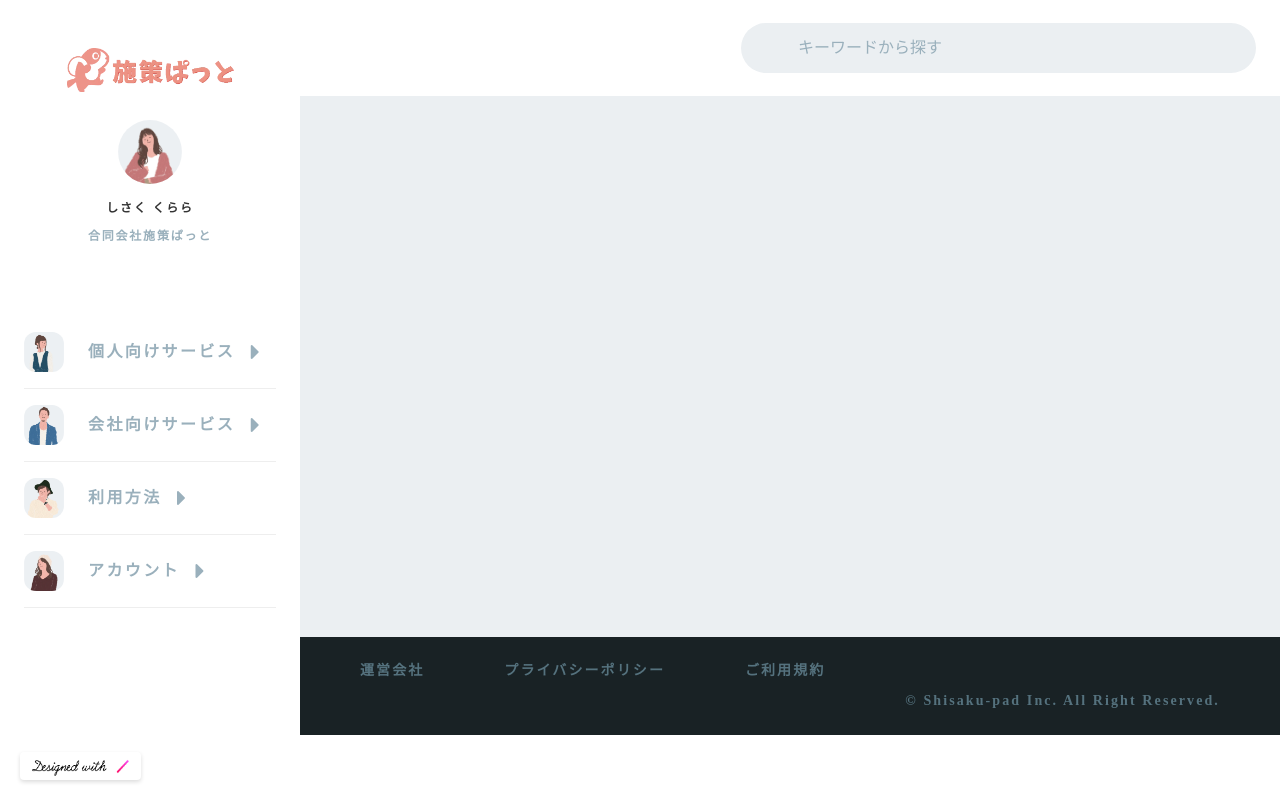
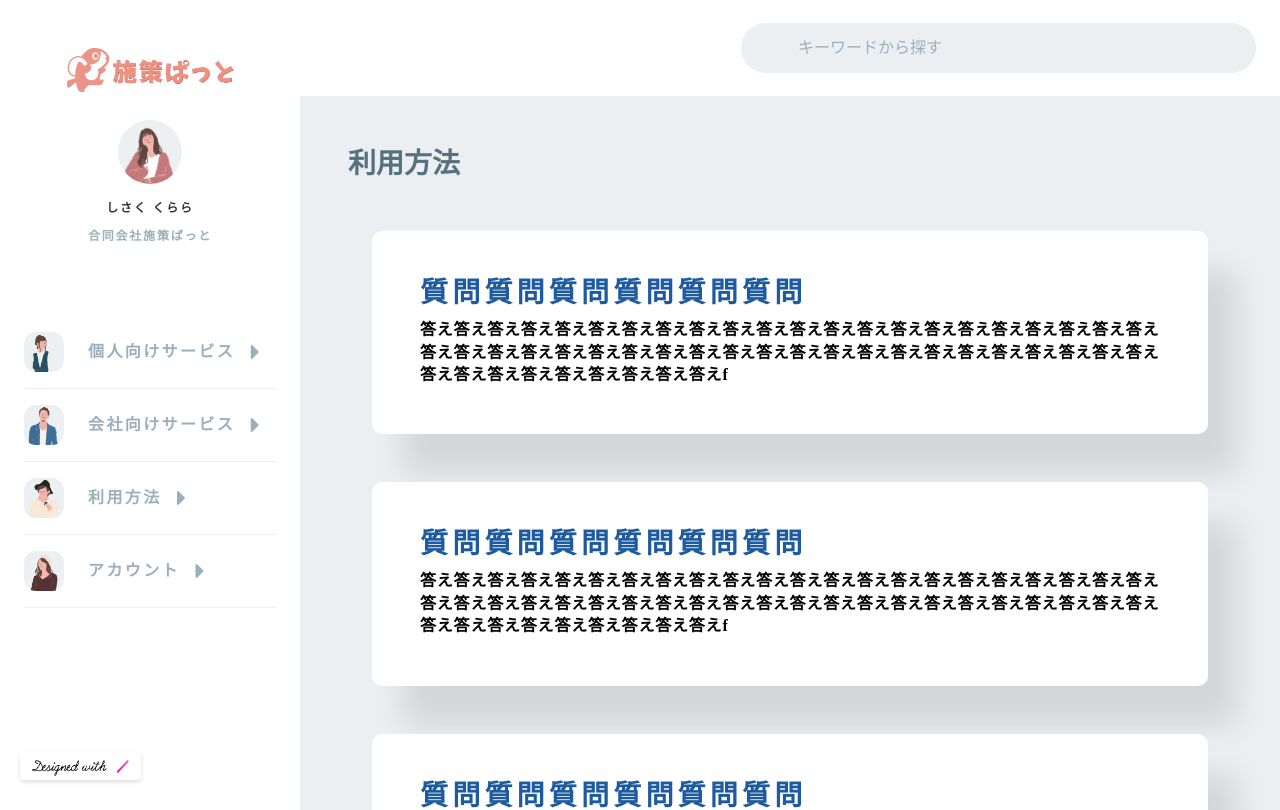
Before and after one commit to Goal000330/React-ProductSevice_site, a React (Create React App) app: page /usage in a window 1280 px wide. Shown: the top 810 px of the page. Built offline with nearby package versions, Linux system fonts and the light colour scheme.

Commit message:
add usage page
mostly usage component added

```diff
--- a/src/config/constant.tsx
+++ b/src/config/constant.tsx
@@ -81,7 +81,7 @@ export const SidbarData = [
     router: [
       {
         name: "利用方法",
-        link: "",
+        link: "/usage",
       },
       {
         name: "お問い合わせ",
--- a/src/layout/Layout.tsx
+++ b/src/layout/Layout.tsx
@@ -8,6 +8,7 @@ import { LayoutStyles } from "./LayoutStyle";
 import Header from "./Header/Header";
 import Sidebar from "./Sidebar/Sidebar";
 import Footer from "./Footer/Footer";
+import { Usage } from "pages/Usage/Usage";
 
 export default function Layout() {
   const classes = LayoutStyles();
@@ -21,6 +22,7 @@ export default function Layout() {
           <Route path='/' element={<Landing />} />
           <Route path='/account' element={<Account />} />
           <Route path='/private/healthy' element={<Healthy />} />
+          <Route path='/usage' element={<Usage />} />
         </Routes>
       </div>
       <Footer />
--- /dev/null
+++ b/src/pages/Usage/Usage.tsx
@@ -0,0 +1,24 @@
+/** @format */
+
+import { Grid } from "@material-ui/core";
+import Breadcrumbs from "components/Breadcrumbs/Breadcrumbs";
+import ServiceCard from "components/ServiceCard/ServiceCard";
+import { UsageCard } from "./component/UsageCard/UsageCard";
+import { UsageStyles } from "./UsageStyle";
+
+export const Usage = () => {
+  const classes = UsageStyles();
+  return (
+    <>
+      <div className={classes.root}>
+        <div className={classes.usageTitle}>利用方法</div>
+        <UsageCard />
+        <UsageCard />
+        <UsageCard />
+        <UsageCard />
+        <UsageCard />
+      </div>
+      <Breadcrumbs />
+    </>
+  );
+};
--- /dev/null
+++ b/src/pages/Usage/UsageStyle.tsx
@@ -0,0 +1,27 @@
+/** @format */
+
+import { createStyles, makeStyles, Theme } from "@material-ui/core/styles";
+
+export const UsageStyles = makeStyles((theme: Theme) =>
+  createStyles({
+    root: {
+      backgroundColor: "#ebeff2",
+      padding: "48px",
+      boxSizing: "border-box",
+      transitionDelay: "400ms",
+      transitionDuration: "1200ms",
+    },
+    usageTitle: {
+      color: "#55727e",
+      fontFamily: "ヒラギノ角ゴ W6 JIS2004",
+      fontSize: "28px",
+      fontWeight: 600,
+      height: "auto",
+      lineHeight: 1.4,
+      margin: "0px 0px 48px 0px",
+      textAlign: "left",
+      transitionDelay: "300ms",
+      transitionDuration: "1000ms",
+    },
+  })
+);
--- /dev/null
+++ b/src/pages/Usage/component/UsageCard/UsageCard.tsx
@@ -0,0 +1,15 @@
+/** @format */
+
+import { UsageCardStyle } from "./UsageCardStyle";
+
+export const UsageCard = () => {
+  const classes = UsageCardStyle();
+  return (
+    <div className={classes.root}>
+      <div className={classes.title}>質問質問質問質問質問質問</div>
+      <div className={classes.des}>
+        答え答え答え答え答え答え答え答え答え答え答え答え答え答え答え答え答え答え答え答え答え答え答え答え答え答え答え答え答え答え答え答え答え答え答え答え答え答え答え答え答え答え答え答え答え答え答え答え答え答え答え答え答えf
+      </div>
+    </div>
+  );
+};
--- /dev/null
+++ b/src/pages/Usage/component/UsageCard/UsageCardStyle.tsx
@@ -0,0 +1,47 @@
+/** @format */
+
+import { createStyles, makeStyles, Theme } from "@material-ui/core/styles";
+import serviceBackground1 from "assets/images/service1.png";
+import serviceBackground2 from "assets/images/service2.png";
+import landBackground from "assets/images/landing-background.png";
+
+export const UsageCardStyle = makeStyles((theme: Theme) =>
+  createStyles({
+    root: {
+      backgroundColor: "#fff",
+      borderRadius: "10px",
+      boxShadow: "30px 40px 30px rgb(0 0 0 / 10%)",
+      padding: "48px",
+      boxSizing: "border-box",
+      margin: "0 24px 48px 24px",
+    },
+    title: {
+      textAlign: "left",
+      color: "#1e5a9f",
+      fontFamily: "ヒラギノ角ゴ W6 JIS2004",
+      fontSize: "28px",
+      fontWeight: 700,
+      height: "auto",
+      letterSpacing: "0.15em",
+      lineHeight: 1,
+      transition: ".3s cubic-bezier(.4,.4,0,1)",
+      transitionDelay: "300ms",
+      transitionDuration: "1000ms",
+      marginBottom: "12px",
+    },
+    des: {
+      marginTop: "12px",
+      textAlign: "left",
+      color: "#000",
+      fontFamily: "ヒラギノ角ゴ W6 JIS2004",
+      fontSize: "16px",
+      fontWeight: 700,
+      height: "auto",
+      letterSpacing: "0.05em",
+      lineHeight: 1.4,
+      transition: ".3s cubic-bezier(.4,.4,0,1)",
+      transitionDelay: "300ms",
+      transitionDuration: "1000ms",
+    },
+  })
+);
```
